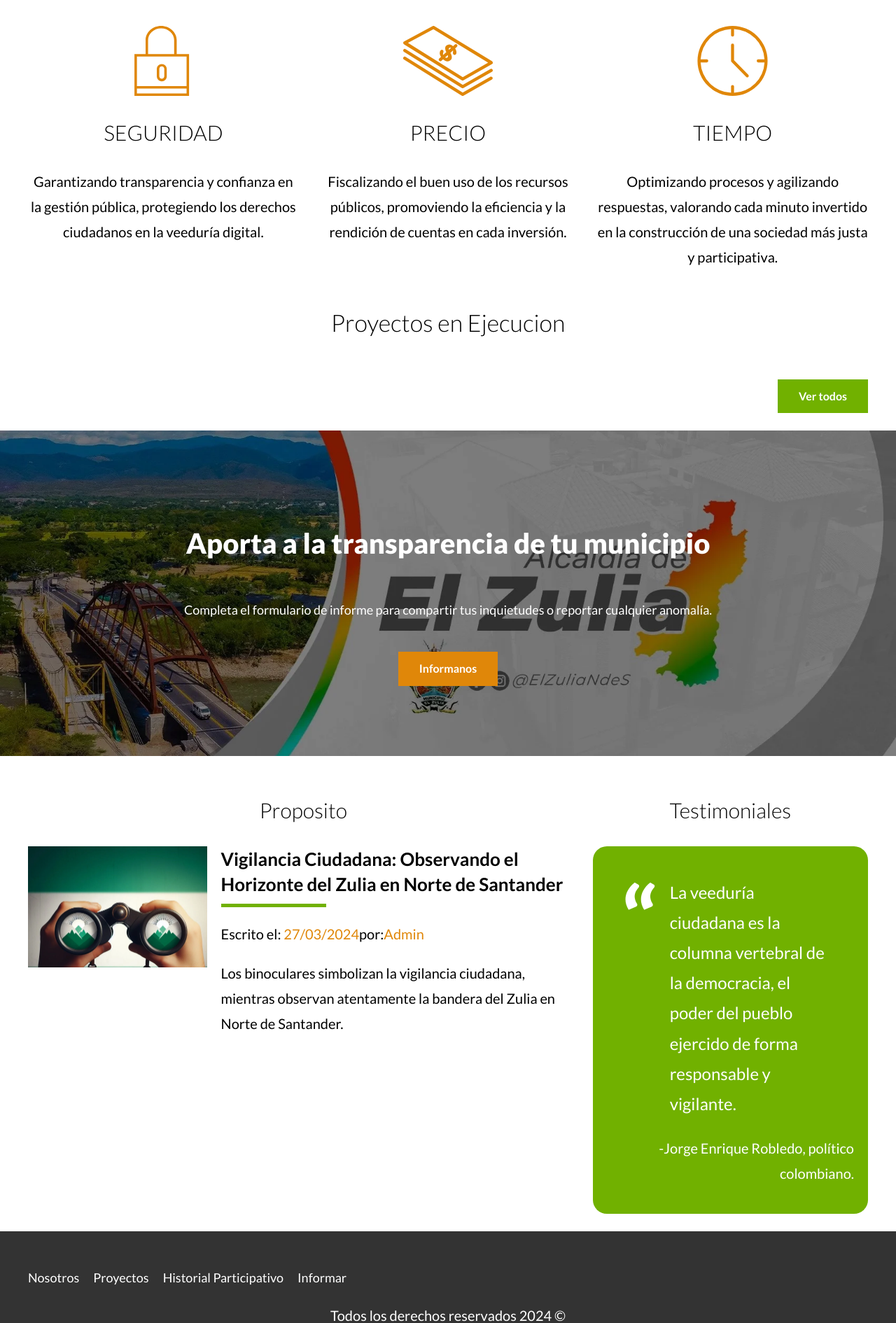
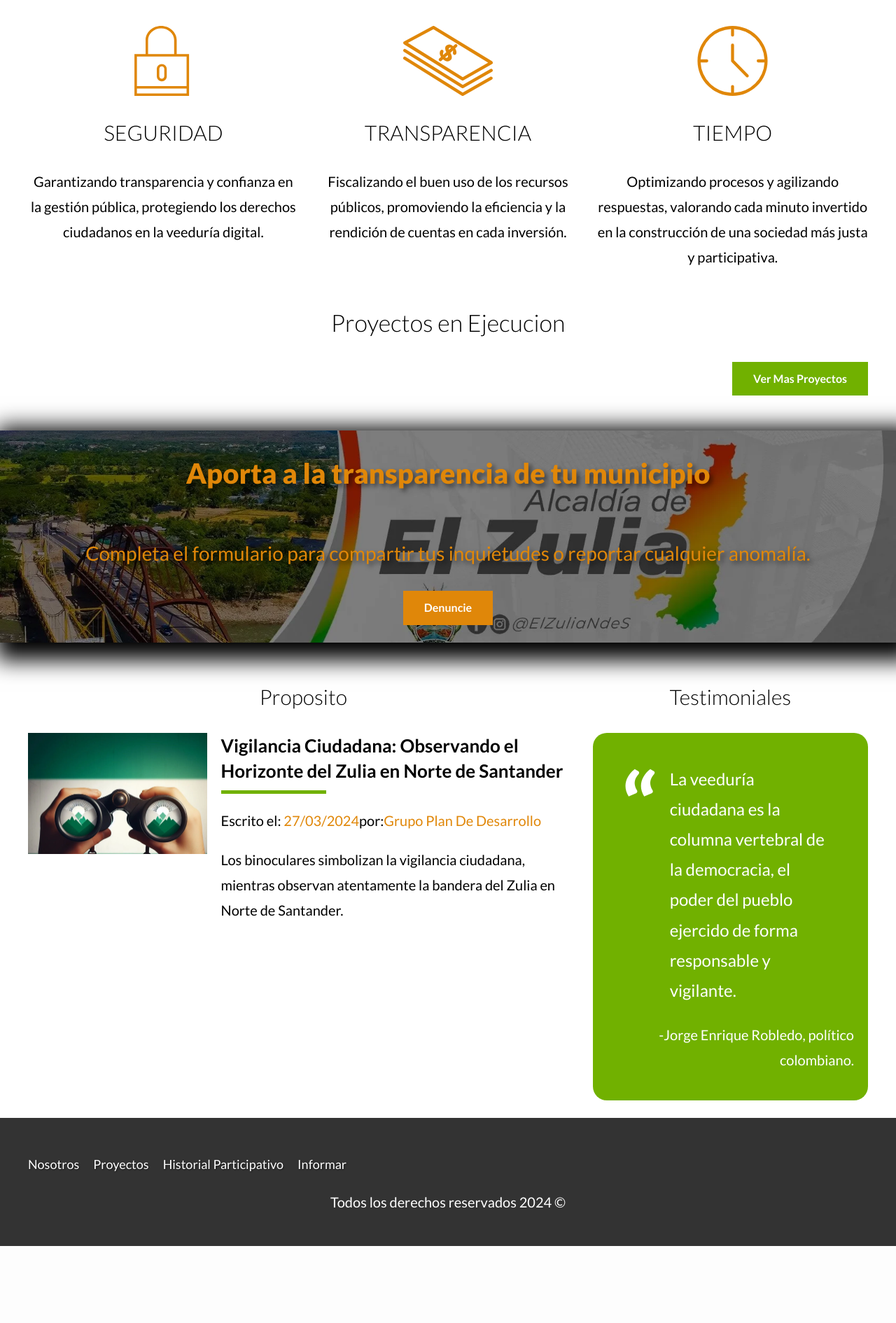
Before and after one commit to Dilan2119/veeduria-mvc-php, a PHP site: page / in a window 1280 px wide. Shown: the part 821-2711 px from the top of the page at 70% size. After the commit the page ends 2601 px from the top, so only its background shows below. Run offline with PHP 8.4, Linux system fonts and the light colour scheme; data that the repository does not hold is empty; some libraries are stand-ins or nearby versions.

Commit message:
Nuevos cambios en letram, se quito el loadin lazy, se oscurecio el header, se cambio de color algunas letras, se cambiaron textos.

```diff
--- a/src/scss/base/_mixins.scss
+++ b/src/scss/base/_mixins.scss
@@ -29,9 +29,10 @@
   text-decoration: none;
   padding: 1rem 3rem;
   text-align: center;
-  margin-top: calc($separacion / 2);
+  margin-bottom: calc($separacion / 2);
   display: $display;
   border: none;
+
 
   &:hover {
     background-color: darken($bgcolor, 5);
--- a/src/scss/layout/_header.scss
+++ b/src/scss/layout/_header.scss
@@ -1,10 +1,11 @@
 .no-webp.inicio {
-  background-image: url(../img/Header.jpg);
+  background-image: url(../img/headerOscuro.jpg);
 }
 
 .webp .inicio{
-  background-image: url(../img/Header.webp);
+  background-image: url(../img/headerOscuro.webp);
   box-shadow: 10px 10px 30px 15px #000000;
+
 }
 .header {
   background-color: $grisOscuro;
--- a/src/scss/layout/_informar.scss
+++ b/src/scss/layout/_informar.scss
@@ -8,19 +8,22 @@
 .imagen-contacto {
   background-position: center center;
   background-size: cover;
-  padding: $separacion * 2 0;
   display: flex;
   flex-direction: column;
   align-items: center;
+  box-shadow: 10px 10px 30px 15px #000000;
+
 
   h2 {
     font-size: 4rem;
     font-weight: $black;
-    color: $blanco;
+    color: $amarillo;
+    text-shadow: 4px 4px 6px rgba(0, 0, 0, 0.5);
   }
 
   p {
-    font-size: 1.8rem;
-    color: $blanco;
+    font-size: 2.8rem;
+    color: $amarillo;
+    text-shadow: 4px 4px 6px rgba(0, 0, 0, 0.5);
   }
 }
--- a/src/scss/layout/_navegacion.scss
+++ b/src/scss/layout/_navegacion.scss
@@ -37,6 +37,7 @@
   opacity: 0;
   height: 0;
   transition: visibility 0.3s ease-in-out, opacity 0.5s linear, height 0.5s linear;
+
   @include tablet {
     display: flex;
     align-items: center;
@@ -46,9 +47,17 @@
   a {
     color: $blanco;
     text-decoration: none;
-    font-size: 2.2rem;
+    font-size: 3.2rem;
     display: block;
     text-align: center;
+    text-shadow: 1px 1px 2px rgba(0, 0, 0, 0.5); /* Sombreado al texto */
+
+
+
+
+
+
+
 
     @include tablet {
       margin-right: 2rem;
--- a/views/paginas/iconos.php
+++ b/views/paginas/iconos.php
@@ -13,7 +13,7 @@
         </div>
         <div class="icono">
           <img src="build/img/icono2.svg" alt="Icono Precio" loading="lazy" />
-          <h3>Precio</h3>
+          <h3>Transparencia</h3>
           <p>
           Fiscalizando el buen uso de los recursos públicos,
           promoviendo la eficiencia y la rendición de cuentas en cada inversión.
@@ -24,7 +24,8 @@
           <h3>Tiempo</h3>
           <p>
           Optimizando procesos y agilizando respuestas,
-          valorando cada minuto invertido en la construcción de una sociedad más justa y participativa.
+          valorando cada minuto invertido en la construcción
+          de una sociedad más justa y participativa.
           </p>
         </div>
       </div>
--- a/views/paginas/index.php
+++ b/views/paginas/index.php
@@ -12,17 +12,17 @@
 
 
       <div class="alinear-derecha">
-        <a href="/proyectos" class="boton-verde">Ver todos</a>
+        <a href="/proyectos" class="boton-verde">Ver Mas Proyectos</a>
       </div>
     </section>
 
     <section class="imagen-contacto">
       <h2>Aporta a la transparencia de tu municipio</h2>
       <p>
-        Completa el formulario de informe para compartir tus inquietudes o
+        Completa el formulario  para compartir tus inquietudes o
         reportar cualquier anomalía.
       </p>
-      <a href="/informar" class="boton-amarillo">Informanos</a>
+      <a href="/informar" class="boton-amarillo">Denuncie</a>
     </section>
 
     <div class="contenedor seccion seccion-inferior">
@@ -53,7 +53,7 @@
                 Santander
               </h4>
               <p>
-                Escrito el: <span>27/03/2024</span>por:<span>Admin</span>
+                Escrito el: <span>27/03/2024</span>por:<span>Grupo Plan De Desarrollo</span>
               </p>
               <p>
                 Los binoculares simbolizan la vigilancia ciudadana, mientras observan
--- a/views/paginas/informar.php
+++ b/views/paginas/informar.php
@@ -14,7 +14,7 @@
           alt="Imagen escudo"
         />
       </picture>
-      <h2>LLene el formulario de contacto</h2>
+      <h2>LLene el formulario</h2>
       <form class="formulario" action="/informar" method="POST">
         <fieldset>
           <legend>Informacion Personal</legend>
```
Also changed, not shown: views/paginas/HistorialParticipativo.php (+8 -8 lines), public/build/css/app.css, 3 other files.
